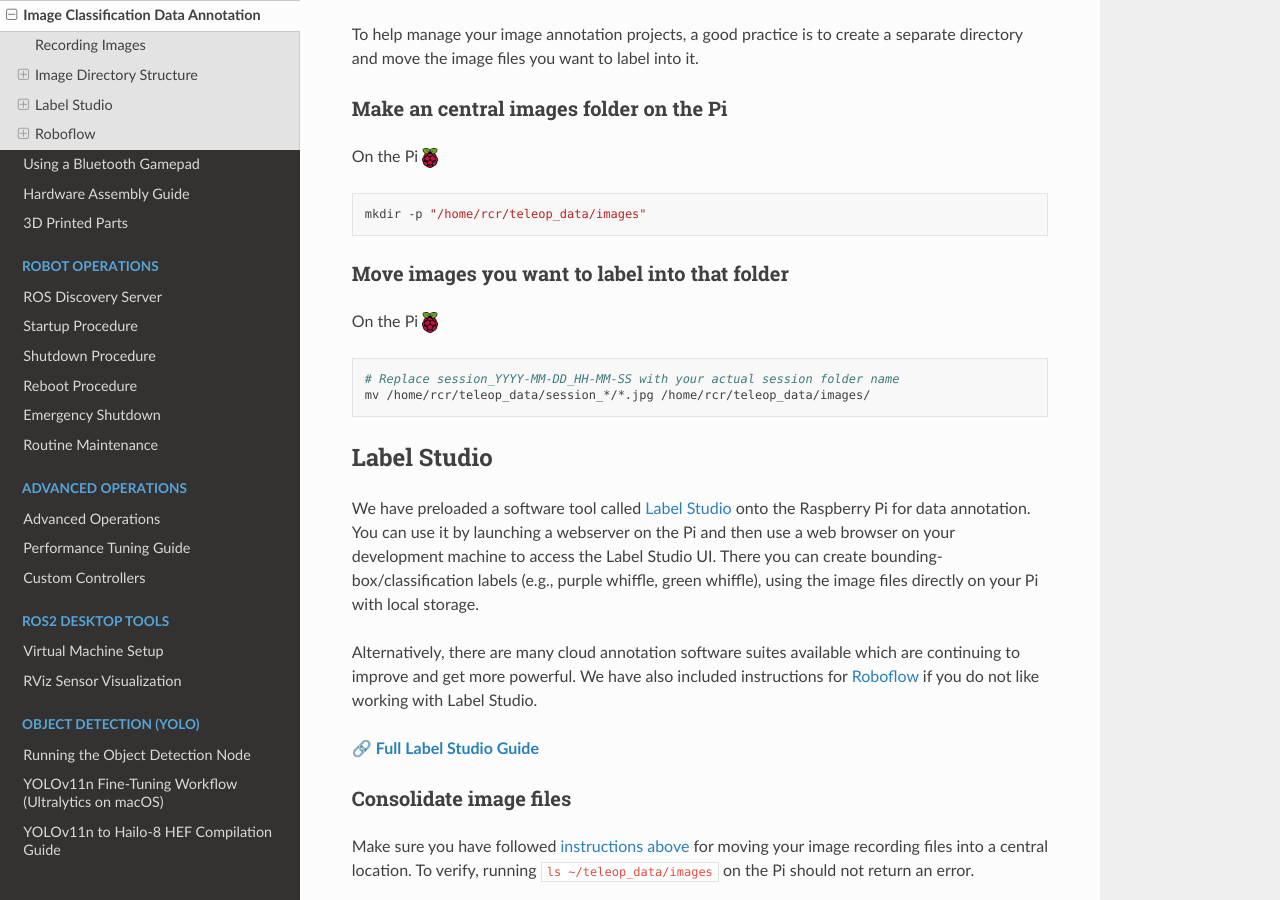
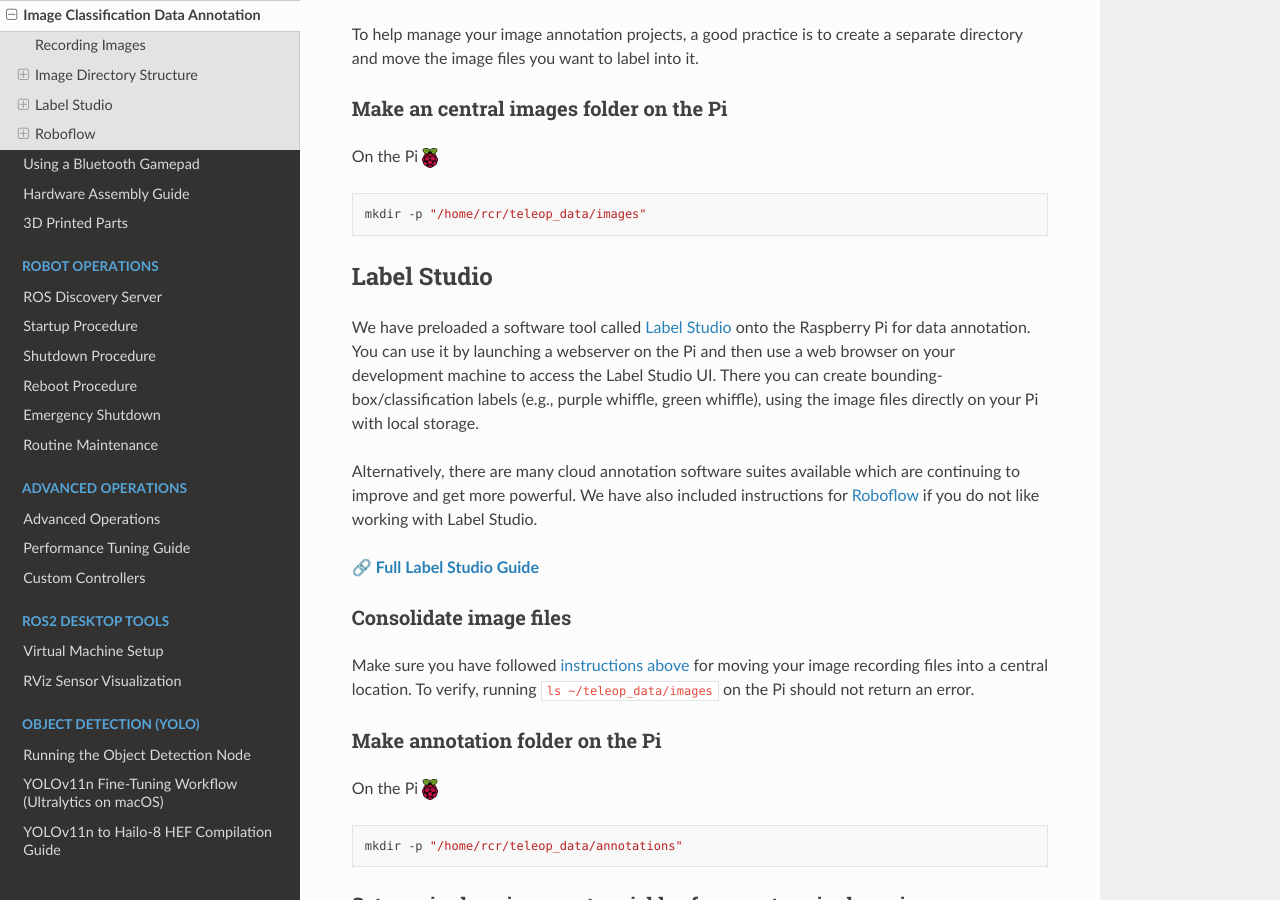
Before and after one commit to RoseCityRobotics/common_platform, a Sphinx documentation site: the page built from docs/source/data_annotation/label_studio.md, in a window 1280 px wide and 900 px high, scrolled down 514 px. Built offline with Sphinx 7.4.7 and the Read the Docs theme 3.1.0, drawn with Linux system fonts in a browser that asks for light colours; pages that are not in the unit, such as notebooks, are missing from menus; some of the changed text lies outside the part shown.

Commit message:
adding notes to data labeling

````diff
--- a/docs/source/data_annotation/label_studio.md
+++ b/docs/source/data_annotation/label_studio.md
@@ -18,13 +18,6 @@
 On the Pi <img src="/_static/img/raspberry-pi.png" alt="Raspberry Pi" width="16">
 ```bash
 mkdir -p "/home/rcr/teleop_data/images"
-```
-
-### Move images you want to label into that folder
-On the Pi <img src="/_static/img/raspberry-pi.png" alt="Raspberry Pi" width="16">
-```bash
-# Replace session_YYYY-MM-DD_HH-MM-SS with your actual session folder name
-mv /home/rcr/teleop_data/session_*/*.jpg /home/rcr/teleop_data/images/
 ```
 
 ## Label Studio
````
Also changed, not shown: other parts of docs/source/data_annotation/label_studio.md (+2 -1 lines).
